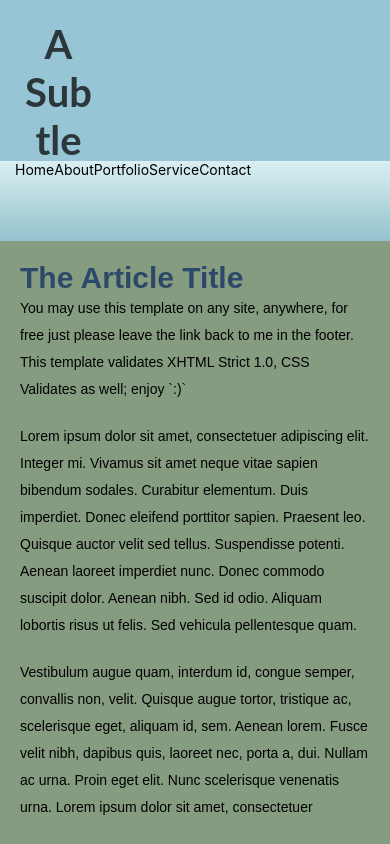
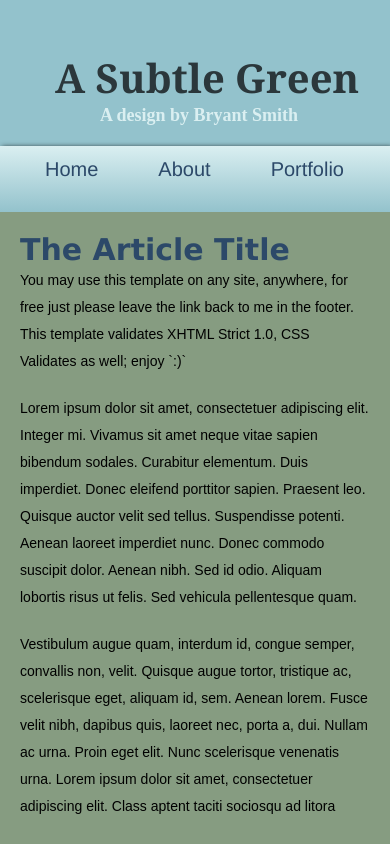
Before and after one commit to sararatBurke/classPJ-react-native, a React Native app: screen / in a window 390 px wide. Built offline with nearby package versions, Linux system fonts and the light colour scheme.

Commit message:
styled nav bar, font styles

```diff
--- a/App.js
+++ b/App.js
@@ -23,13 +23,13 @@ export default function App() {
           style={styles.navBG}>
 
           <ScrollView
-              horizontal={true}
-              showsHorizontalScrollIndicator={false}>
-            <Text>Home</Text>
-            <Text>About</Text>
-            <Text>Portfolio</Text>
-            <Text>Service</Text>
-            <Text>Contact</Text>
+            horizontal={true}
+            showsHorizontalScrollIndicator={false}  >
+            <Text style={styles.navButton}>Home</Text>
+            <Text style={styles.navButton}>About</Text>
+            <Text style={styles.navButton}>Portfolio</Text>
+            <Text style={styles.navButton}>Service</Text>
+            <Text style={styles.navButton}>Contact</Text>
           </ScrollView>
 
         </LinearGradient>
@@ -67,31 +67,28 @@ const styles = StyleSheet.create({
   },
 
   header:{
-    flex: 0.2,
-    backgroundColor: '#98c5d6',
+    backgroundColor: '#93c2cc',
     width: '100%',
-
+    padding :20,
   },
   headTextContainer:{
-    width: '30%',
-    padding: 20,
+    marginTop: 30,
   },
   headText:{
     color: '#2b373b',
     fontWeight: 'bold',
-    fontFamily: 'Lato',
+    fontFamily: 'Georgia',
     fontSize: 40,
-    textAlign: 'center',
 
+    marginLeft: 35,
   },
 
   subHead:{
     color: '#daeff1',
     fontWeight: 'bold',
-    fontFamily: 'Lato',
-    fontSize: 16,
-    textAlign: 'center',
-
+    fontFamily: 'Times New Roman',
+    fontSize: 18,
+    marginLeft: 80,
   },
 
   navBG: {
@@ -102,24 +99,36 @@ const styles = StyleSheet.create({
 
   nav:{
     flex: 0.1,
-    backgroundColor: '#cef' ,
+    backgroundColor: '#cef',
     width: '100%',
-    flexDirection: 'row',
-    justifyContent: 'space-between',
+
     shadowColor: '#161a1c',
-    shadowOpacity: 0.8,
+    shadowOpacity: 1,
+    shadowRadius: 5,
+    shadowOffset: {width:2, height:1},
+    justifyContent: 'center'
+  },
+
+  navButton:{
+    marginHorizontal: 30,
+    marginTop: 12,
+    fontFamily:'Helvetica',
+    color: '#2C4969',
+
+    fontSize: 20,
+    justifyContent: 'center',
+  },
+
+  body: {
+    flex: 0.9,
+    width: '100%',
+    backgroundColor: '#869c81',
+    padding: 20,
 
   },
 
-  body: {
-    flex: 0.7,
-    width: '100%',
-    backgroundColor: '#869c81',
-    padding: 20,
-  },
-
   bodyHead:{
-    fontFamily:'Arial',
+    fontFamily:'Verdana',
     color: '#2C4969',
     fontWeight: 'bold',
     fontSize: 30,
```
